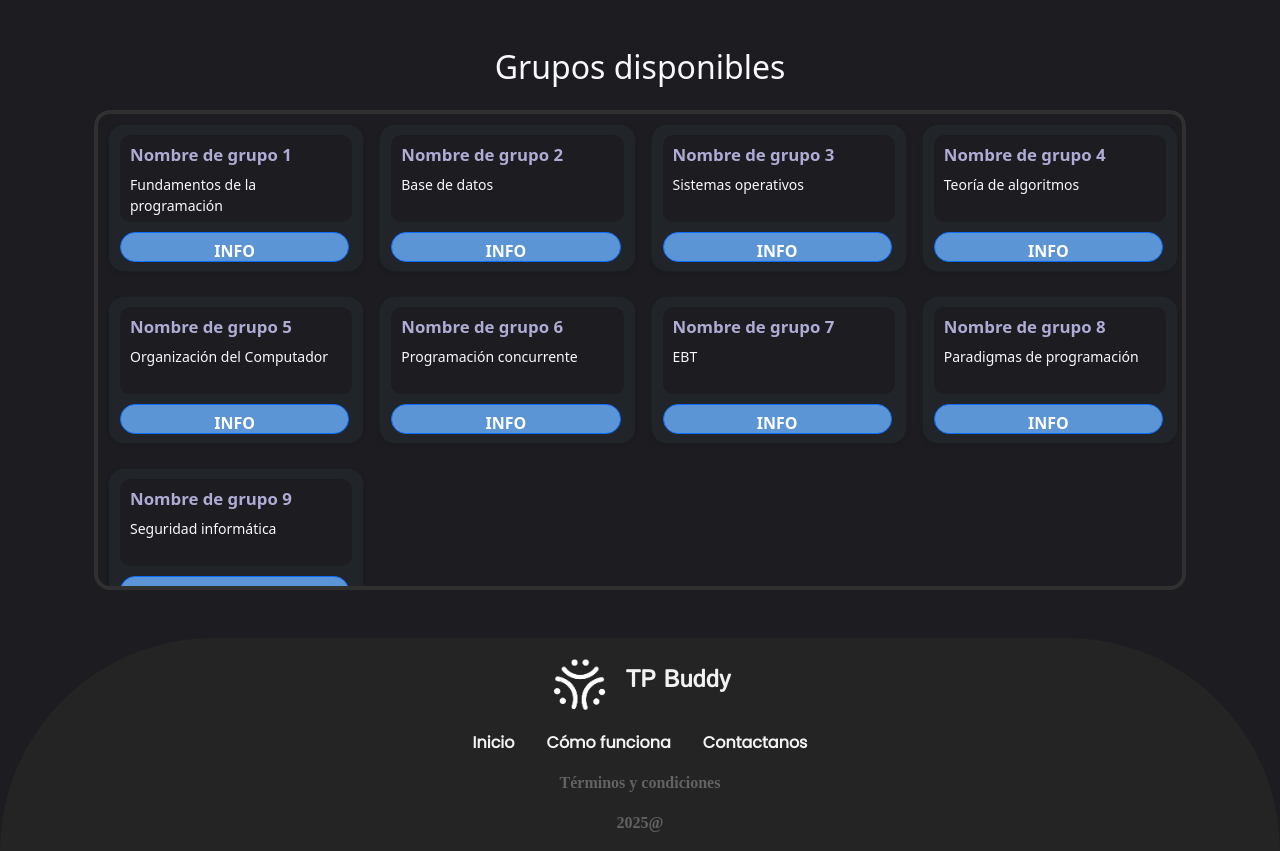
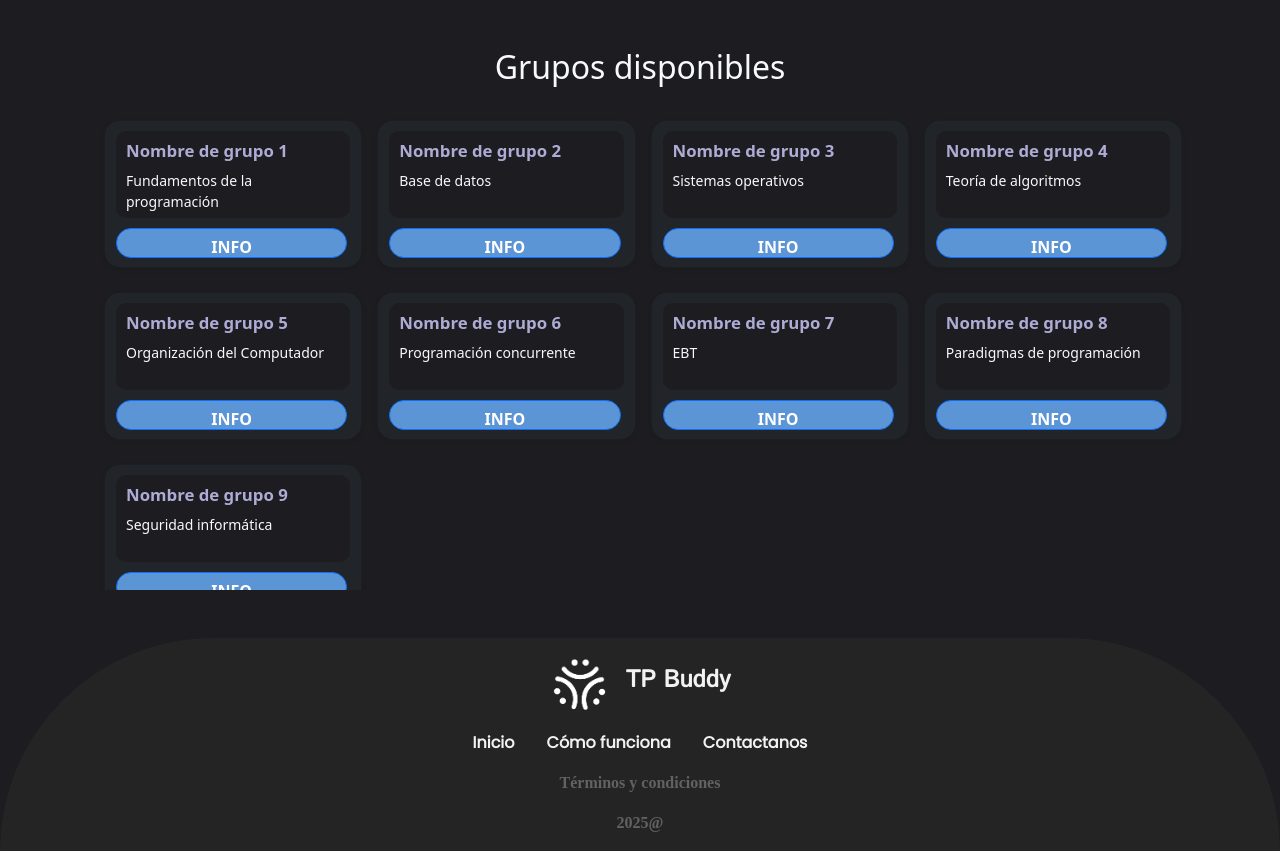
Before and after one commit to micayaque/fiuba-IDS-tp-Flask, a Flask app: page /grupos in a window 1280 px wide. Shown: the part 216-1067 px from the top of the page. Run offline with Flask 3, Linux system fonts and the light colour scheme; some libraries are stand-ins or nearby versions; some web fonts are replaced.

Commit message:
saco el borde para la vista de grupos para que sea consistente con los demas diseños de la pagina

```diff
--- a/FrontEnd/static/css/style.css
+++ b/FrontEnd/static/css/style.css
@@ -458,10 +458,7 @@ footer {
     padding: 0.625rem 0.625rem;
     overflow-y: auto;
     overflow-x: hidden;
-    border: 1px solid #ccc;
     height: 30rem;
-    border: #303030 solid 0.3rem;
-    border-radius: 1rem;
     background-color: transparent;
 }
 
```
